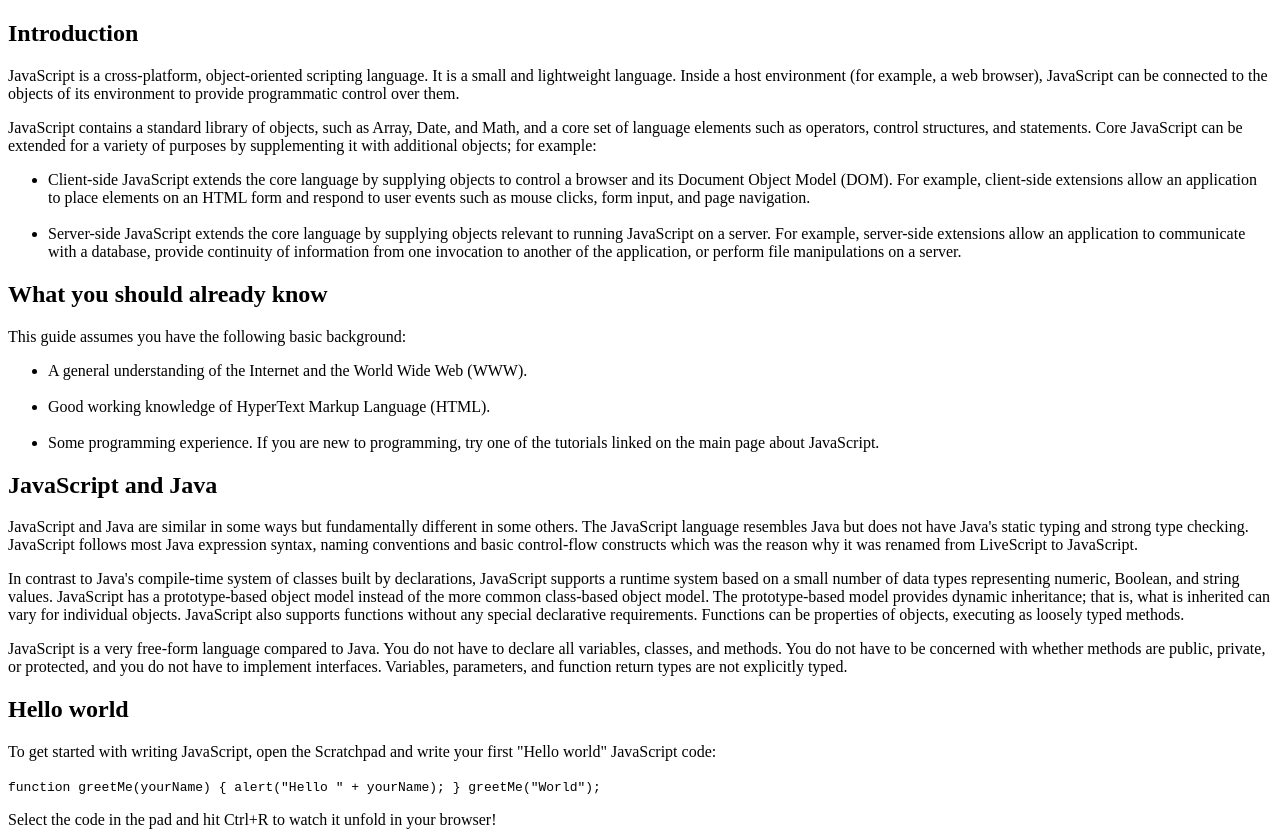
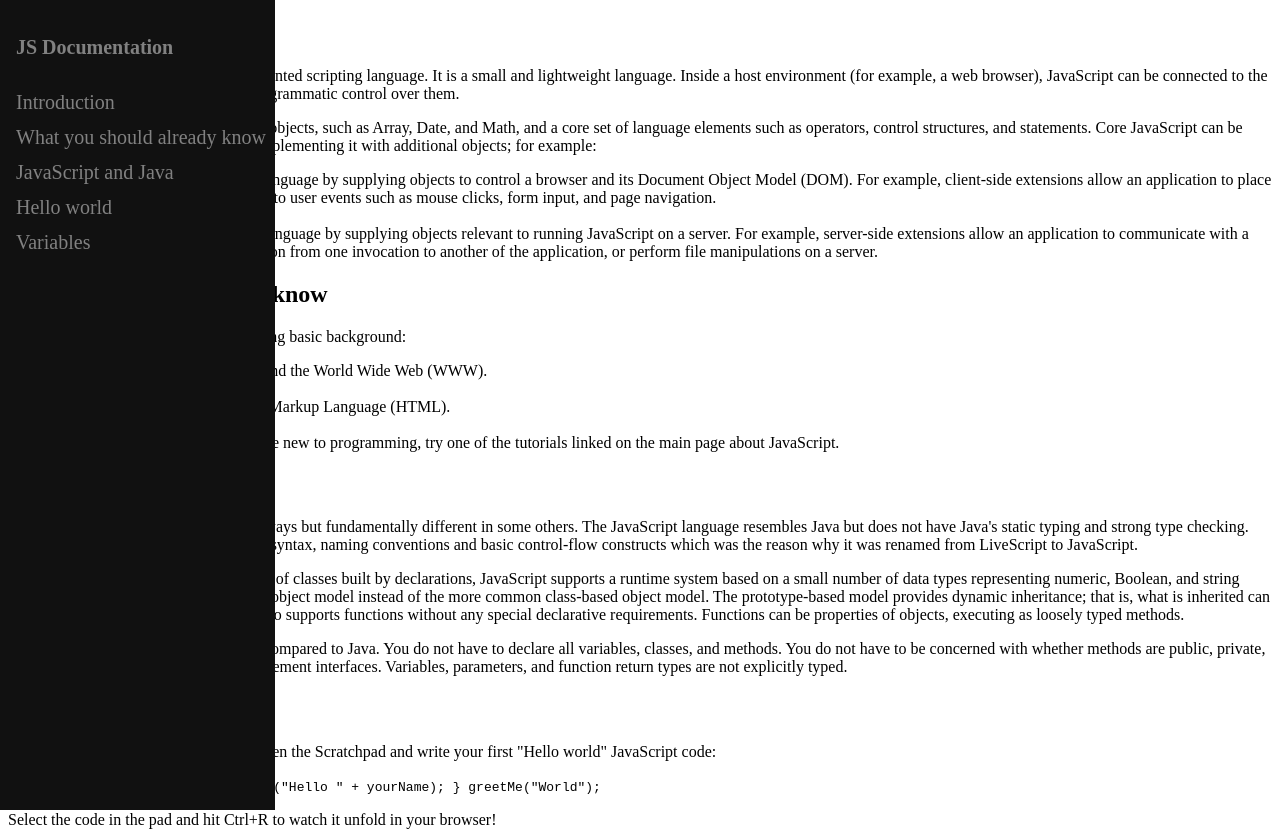
Before and after one commit to Edwardleung1/technical-documentation-page, a plain HTML site: page index.html in a window 1280 px wide. Shown: the top 832 px of the page. Drawn offline with Linux system fonts and the light colour scheme.

Commit message:
adding styles to the sidenav

```diff
--- a/index.html
+++ b/index.html
@@ -8,6 +8,18 @@
 </head>
 <body>
     <main id="main-doc">
+      <div class="sidenav">
+        <nav id="navbar">
+          <ul>
+            <li><h3>JS Documentation</h3></li>
+            <li><a href="#introduction" class="nav-link">Introduction</a></li>
+            <li><a href="#what_you_should_already_know" class="nav-link">What you should already know</a></li>
+            <li><a href="#javascript_and_java" class="nav-link">JavaScript and Java</a></li>
+            <li><a href="#hello_world" class="nav-link">Hello world</a></li>
+            <li><a href="#variables" class="nav-link">Variables</a></li>
+          </ul>
+        </nav>
+      </div>
       <section class="main-section" id="introduction">
         <article>
         <h2>Introduction</h2>
--- a/styles.css
+++ b/styles.css
@@ -0,0 +1,34 @@
+ul {
+    list-style-type: none;
+    margin: 0;
+    padding: 0;
+}
+/* Fixed sidenav, full height */
+#navbar,
+.sidenav {
+        height: 100%;
+        width: 275px;
+        position: fixed;
+        z-index: 1;
+        top: 0;
+        left: 0;
+        background-color: #111;
+        overflow-x: hidden;
+        padding-top: 10px;
+}
+/* Style the sidenav links*/
+.sidenav a,
+#navbar a,
+h3  {
+        padding: 6px 8px 6px 16px;
+        text-decoration: none;
+        font-size: 20px;
+        color: #818181;
+        display: block;
+        border: none;
+        background: none;
+        width: 100%;
+        text-align: left;
+        cursor: pointer;
+        outline: none;
+}
```
